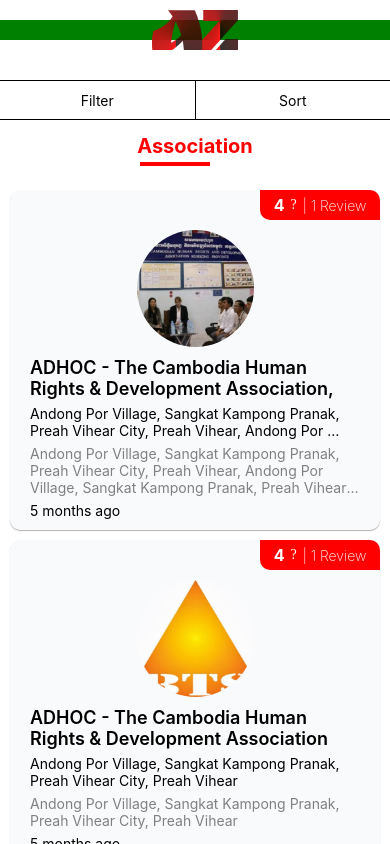
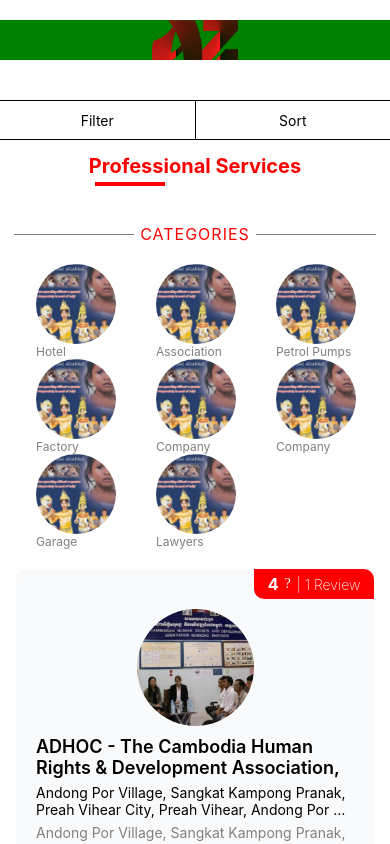
Before and after one commit to sreysros/assignment, a React Native app: screen / in a window 390 px wide. Shown: the top 844 px of the page. Built offline with nearby package versions, Linux system fonts and the light colour scheme.

Commit message:
add category

```diff
--- a/src/index.tsx
+++ b/src/index.tsx
@@ -76,6 +76,59 @@
     posted_date: '2022-01-20'
                                 }
 ]
+
+const categories = [
+    {
+        id: 1,
+        name: 'Hotel',
+        image: Images.associate.icAcodo,
+    },
+    {
+        id: 2,
+        name: 'Association',
+        image: Images.associate.icAcodo,
+    },
+    {
+        id: 3,
+        name: 'Petrol Pumps',
+        image: Images.associate.icAcodo,
+    },
+    {
+        id: 4,
+        name: 'Internet',
+        image: Images.associate.icAcodo,
+    },
+    {
+        id: 5,
+        name: 'Factory',
+        image: Images.associate.icAcodo,
+    },
+    {
+        id: 6,
+        name: 'Company',
+        image: Images.associate.icAcodo,
+    },
+    {
+        id: 7,
+        name: 'Company',
+        image: Images.associate.icAcodo,
+    },
+    {
+        id: 8,
+        name: 'Bank & Finance',
+        image: Images.associate.icAcodo,
+    },
+    {
+        id: 9,
+        name: 'Garage',
+        image: Images.associate.icAcodo,
+    },
+    {
+        id: 10,
+        name: 'Lawyers',
+        image: Images.associate.icAcodo,
+    }
+]
 const HomeScreen = () => {
     const formatDate = (date) => {
         return moment(date).startOf('day').fromNow();
@@ -85,7 +138,6 @@
             <View style={{
                 paddingHorizontal: 20,
                 marginBottom: 10,
-                marginHorizontal: 10,
                 backgroundColor: '#f9fafb',
                 borderRadius: 10,
                 shadowColor: '#000',
@@ -119,6 +171,14 @@
         )
 
     }
+    const renderCategories = ({item, index}) => {
+        return (
+            <View style={{marginHorizontal: 20}}>
+                <Image source={item.image} style={{width: 80, height: 80, borderRadius: 40}} />
+                <Text style={{fontSize: 12, color: 'gray'}}>{item.name}</Text>
+            </View>
+        )
+    }
     return (
 <Container style={{flex:1}} isSafeAreaView>
     <View>
@@ -139,9 +199,22 @@
                 </TouchableOpacity>
 
             </View>
-            <Text style={{fontWeight: 'bold', fontSize: 20, color: 'red', alignSelf:'center', marginTop: 14}}>Association</Text>
-            <View style={{marginVertical: 4, width: 70, backgroundColor: 'red', height: 4, alignSelf: 'center', marginRight: 40, marginBottom: 14}} />
+            <View style={{marginHorizontal: 16}}>
+                <Text style={{fontWeight: 'bold', fontSize: 20, color: 'red', alignSelf:'center', marginTop: 14}}>Professional Services</Text>
+            <View style={{marginVertical: 4, width: 70, backgroundColor: 'red', height: 4, alignSelf: 'center', marginLeft: -130, marginBottom: 14}} />
+
+            <View style={{flexDirection: 'row', justifyContent: 'center', alignItems: 'center', marginTop: 24, marginBottom: 10}}>
+                <View style={{width: 120, height:1, backgroundColor: 'gray'}} />
+                <Text style={{paddingHorizontal: 6, fontSize: 16, color: 'red', letterSpacing: 1}}>CATEGORIES</Text>
+                <View style={{width: 120, height:1, backgroundColor: 'gray'}} />
+            </View>
+
+
+            <FlatList numColumns={4} data={categories} renderItem={renderCategories} contentContainerStyle={{paddingVertical: 10}} />
+
             <FlatList data={listData} renderItem={renderItem} style={{marginBottom: 140}} contentContainerStyle={{paddingVertical: 10}} />
+            </View>
+
 </View>
             </Container>
     )
```
